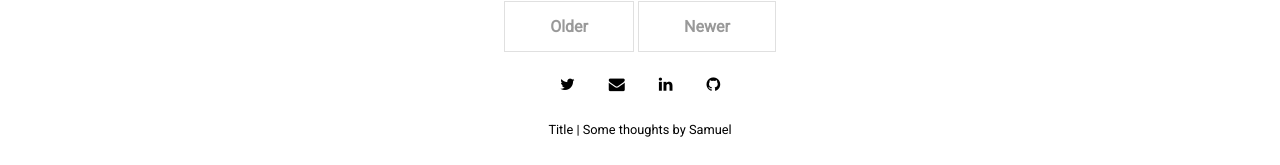
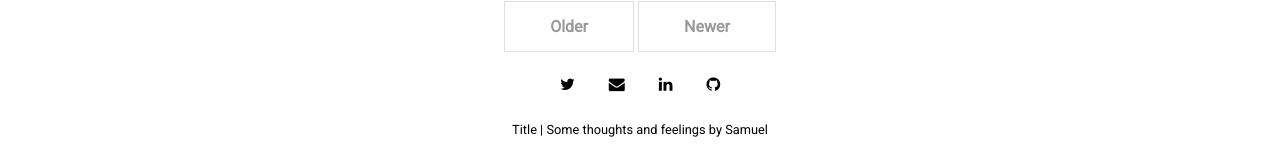
Before and after one commit to samuelhward/samuelhward.github.io, a Jekyll site: the page built from index.html, in a window 1280 px wide and 1068 px high. Shown: the part 900-1065 px from the top of the window. Built offline with Jekyll 4.4.1, drawn with Linux system fonts in a browser that asks for light colours; nearby versions of some CDN libraries; the list of posts is cut into pages by our own code.

Commit message:
updated website description

```diff
--- a/_config.yml
+++ b/_config.yml
@@ -16,7 +16,7 @@ sass:
 
 # Customise atom feed settings (this is where Jekyll-Feed gets configuration information)
 title:		           "Title"
-description:	       "Some thoughts"
+description:	       "Some thoughts and feelings"
 author:              "Samuel"
 
 # RSS 2.0 can be used instead of Atom by uncommenting following two lines
```
